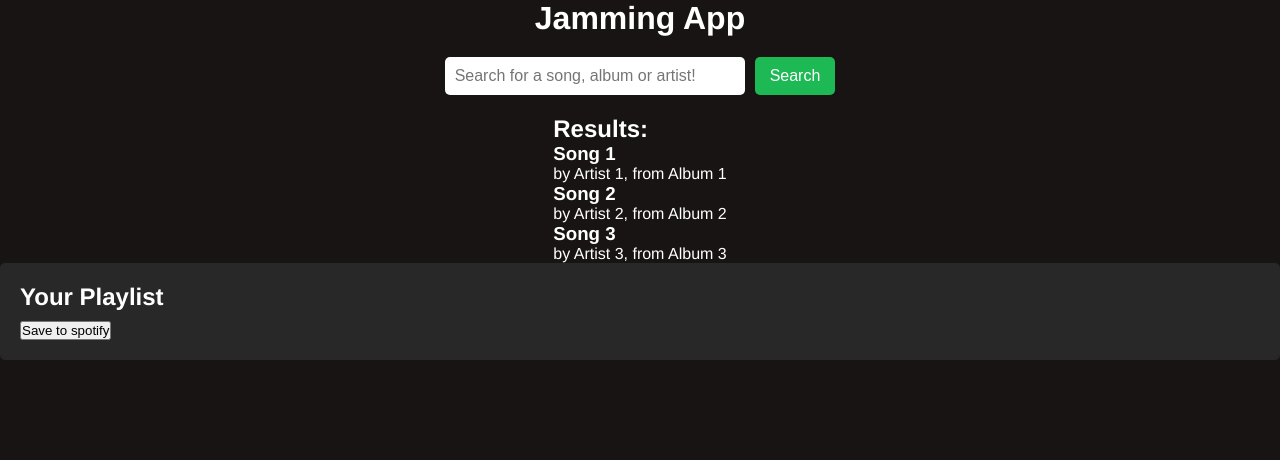
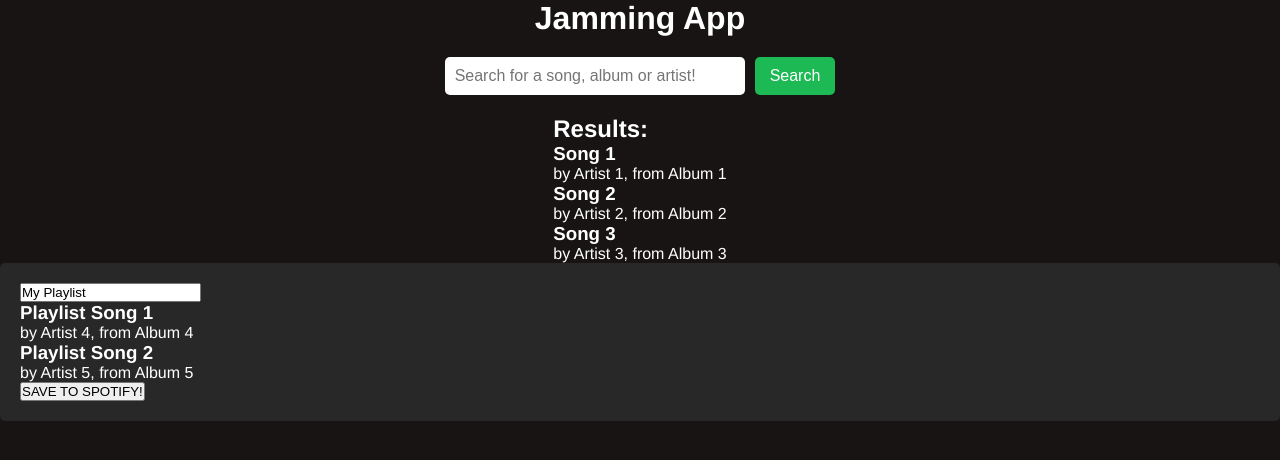
Before and after one commit to KelvynGiller/Jamming, a React (Create React App) app: page / in a window 1280 px wide. Shown: the top 460 px of the page. Built offline with nearby package versions, Linux system fonts and the light colour scheme.

Commit message:
playlist implemented in the component tree

```diff
--- a/src/components/App/App.js
+++ b/src/components/App/App.js
@@ -4,22 +4,29 @@ import SearchResults from '../SearchResults/SearchResults.js';
 import Playlist from '../Playlist/Playlist';
 import './App.css';
 
-const mockTracks = [
-  { id: 1, name: "Song 1", artist: "Artist 1", album: "Album 1" },
-  { id: 2, name: "Song 2", artist: "Artist 2", album: "Album 2" },
-  { id: 3, name: "Song 3", artist: "Artist 3", album: "Album 3" },
-];
+
 
 const App = () => {
 
-  const [searchResults, setSearchResults] = useState(mockTracks);
+  const [searchResults, setSearchResults] = useState([
+    { id: 1, name: "Song 1", artist: "Artist 1", album: "Album 1" },
+    { id: 2, name: "Song 2", artist: "Artist 2", album: "Album 2" },
+    { id: 3, name: "Song 3", artist: "Artist 3", album: "Album 3" },
+  ]
+);
+  const [playlistName, setPlaylistName] = useState('My Playlist');
+
+  const [playlistTracks, setPlaylistTracks] = useState([
+    { id: 4, name: 'Playlist Song 1', artist: 'Artist 4', album: 'Album 4' },
+    { id: 5, name: 'Playlist Song 2', artist: 'Artist 5', album: 'Album 5' }
+  ]);
 console.log(searchResults);
   return (
     <div className="app">
       <h1>Jamming App</h1>
       <SearchBar />
       <SearchResults searchResults={searchResults} />
-      <Playlist />
+      <Playlist  playlistName={playlistName} playlistTracks={playlistTracks} />
     </div>
   );
 }
--- a/src/components/Playlist/Playlist.js
+++ b/src/components/Playlist/Playlist.js
@@ -2,13 +2,13 @@ import React from "react";
 import Tracklist from "../Tracklist/Tracklist";
 import './Playlist.css';
 
-const Playlist = () => {
-    const playlistTracks = [];
+const Playlist = ({ playlistTracks, playlistName }) => {
+
     return (
         <div className="playlist">
-            <h2>Your Playlist</h2>
+            <input value={playlistName} />
             <Tracklist tracks={playlistTracks} />
-            <button>Save to spotify</button>
+            <button className="playlist-save">SAVE TO SPOTIFY!</button>
 
         </div>
     )
```
Also changed, not shown: src/components/Track/Track.css (+14 -0 lines).
